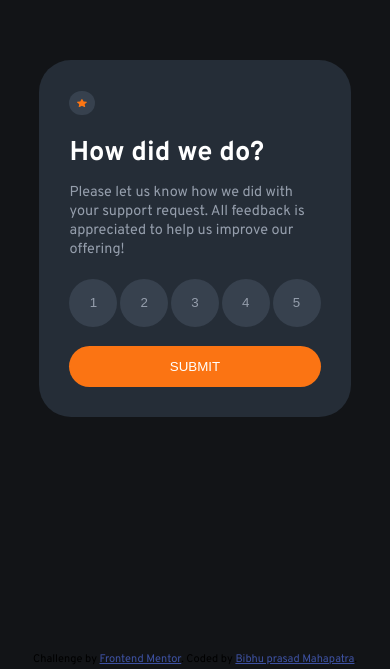
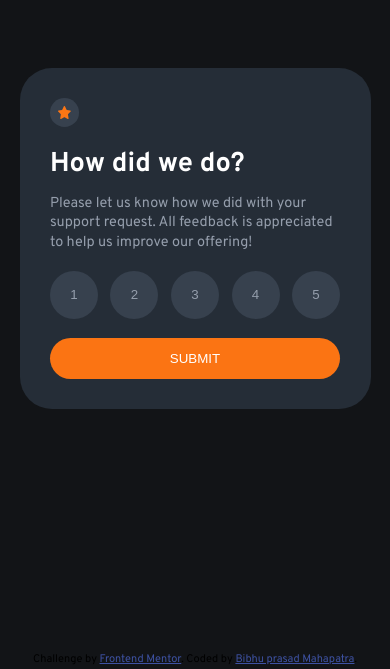
Before and after one commit to Mbibhuprasad/Interactive-rating-component, a plain HTML site: page index.html in a window 390 px wide. Shown: the part 175-844 px from the top of the page. Drawn offline with Linux system fonts and the light colour scheme; a web font is replaced by a local one.

Commit message:
Update index.css

```diff
--- a/index.css
+++ b/index.css
@@ -143,5 +143,5 @@ button {
 
 @media screen and (max-width:500px) {
     .cardset {
-        flex-basis: 80%;
+        flex-basis: 90%;
     }
```
